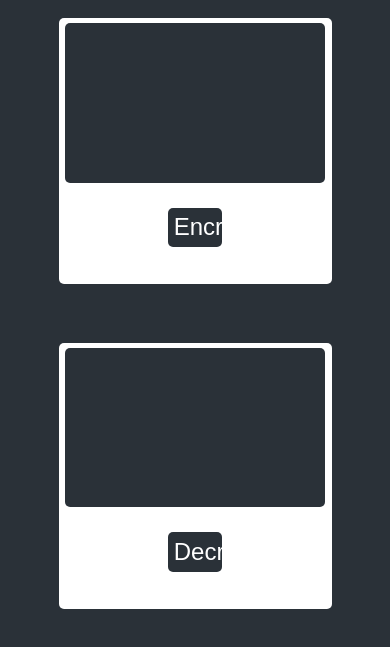
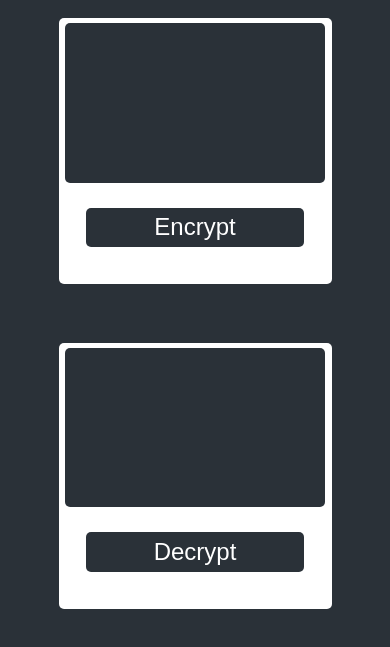
Before and after one commit to GIORGIPUNK123/Simple-Encoder, a plain HTML site: page index.html in a window 390 px wide. Shown: the part 171-818 px from the top of the page. Drawn offline with Linux system fonts and the light colour scheme.

Commit message:
Yeah boy

```diff
--- /dev/null
+++ b/css/responsive.css
@@ -0,0 +1,5 @@
+@media (max-width: 1000px) {
+  button {
+    width: 80%;
+  }
+}
--- a/index.html
+++ b/index.html
@@ -7,6 +7,7 @@
     <link rel="stylesheet" href="css/reset.css" />
     <link rel="stylesheet" href="css/style.css" />
     <link rel="stylesheet" href="css/fonts.css" />
+    <link rel="stylesheet" href="css/responsive.css" />
     <title>YEAH BOYYYY</title>
   </head>
   <body>
```
